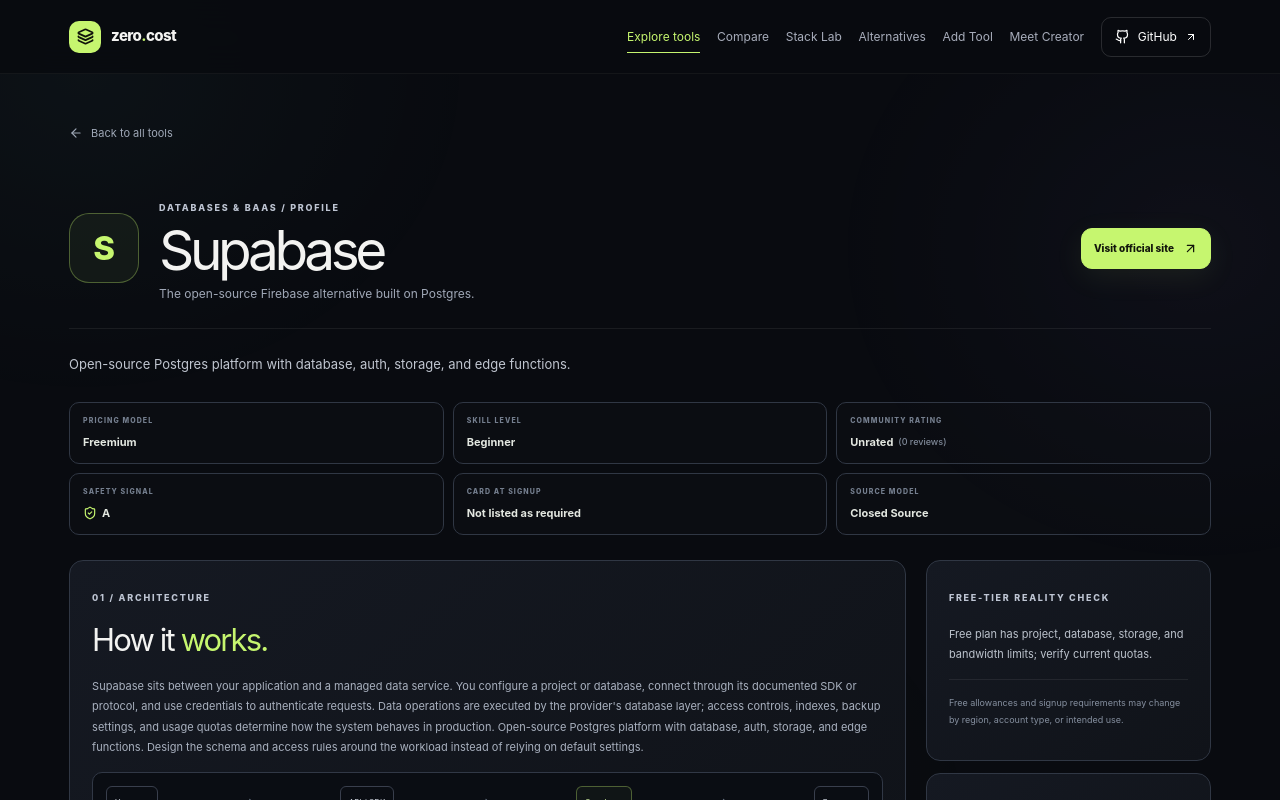
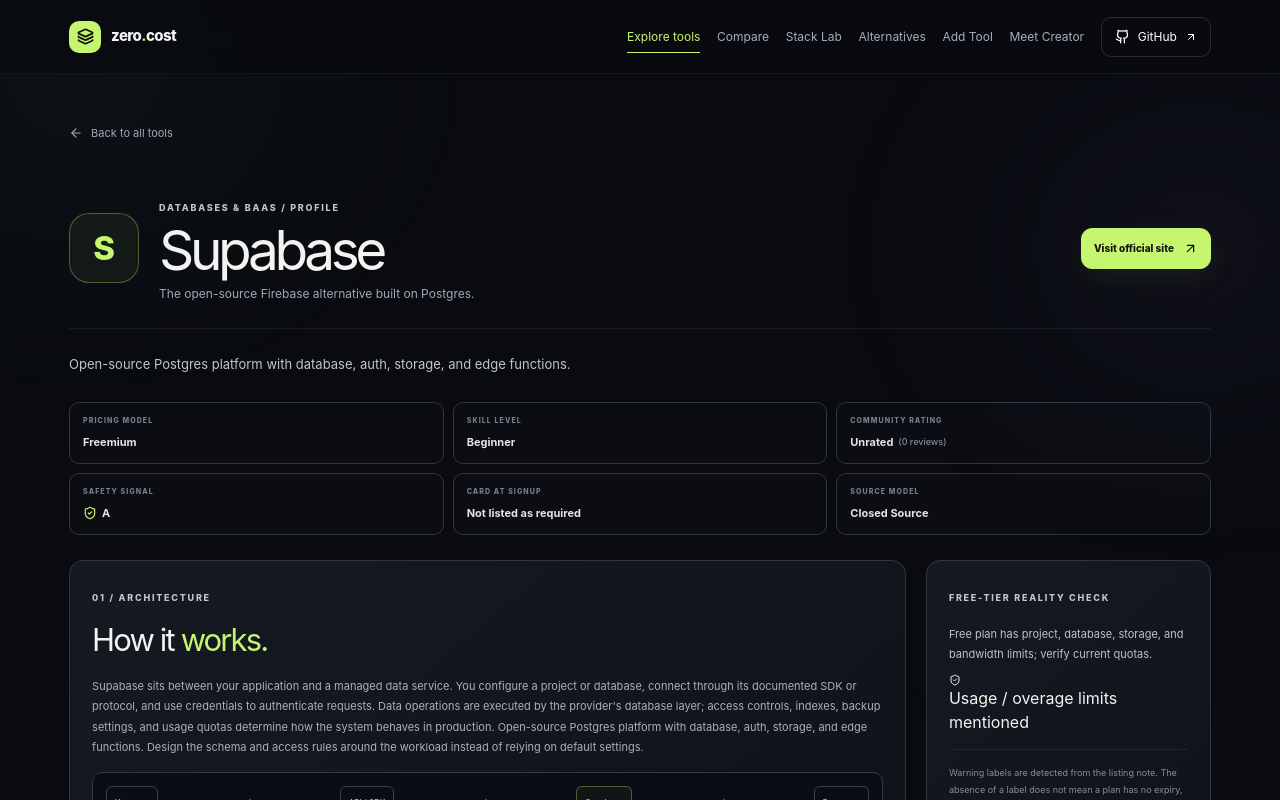
Before and after one commit to shinuXcode/-awesome-free-stack, a Next.js app: page /tools/supabase in a window 1280 px wide. Shown: the top 800 px of the page. Built offline with nearby package versions, Linux system fonts and the light colour scheme.

Commit message:
Show free-tier warning radar on permanent tool profiles

```diff
--- a/app/tools/[id]/page.tsx
+++ b/app/tools/[id]/page.tsx
@@ -4,6 +4,7 @@ import { ArrowLeft, ArrowUpRight, BookOpen, CheckCircle2, Github, Globe2, Shield
 import toolsData from "../../../data/tools.json";
 import type { Metadata } from "next";
 import type { DetailedDevTool } from "../../../lib/types";
+import { riskLabels } from "../../../lib/stack";
 
 const SITE_URL = "https://awesome-free-stack.vercel.app";
 const tools = toolsData as DetailedDevTool[];
@@ -86,7 +87,7 @@ export default async function ToolDetailPage({ params }: { params: Promise<{ id:
             <section className="detail-content-panel"><span className="eyebrow">03 / SECURITY NOTES</span><h2>Check the <span>fine print.</span></h2><p>{tool.securityDetails.dataPrivacyScore}</p><div className="detail-security-facts"><div><span>Certifications recorded</span><b>{tool.securityDetails.certifications.length ? tool.securityDetails.certifications.join(", ") : "None verified in directory"}</b></div><div><span>Community safety signal</span><b>{tool.safetyRank} (not an audit)</b></div></div><p className="detail-warning">Review data retention, access controls, subprocessors, current pricing, and usage quotas directly with the provider. These directory notes are not a security or cost guarantee.</p></section>
           </div>
           <aside className="detail-sidebar">
-            <div className="detail-side-panel"><span className="eyebrow">FREE-TIER REALITY CHECK</span><p>{tool.freeTierLimit}</p><hr /><p className="detail-small-note">Free allowances and signup requirements may change by region, account type, or intended use.</p></div>
+            <div className="detail-side-panel"><span className="eyebrow">FREE-TIER REALITY CHECK</span><p>{tool.freeTierLimit}</p><div className="detail-risk-list">{riskLabels(tool).map((label) => <span key={label}><ShieldCheck size={12} /> {label}</span>)}</div><hr /><p className="detail-small-note">Warning labels are detected from the listing note. The absence of a label does not mean a plan has no expiry, quota, billing or idle-pause restrictions. Verify current terms with the provider.</p></div>
             <div className="detail-side-panel"><span className="eyebrow">OFFICIAL LINKS</span><a href={tool.officialWebsiteUrl} target="_blank" rel="noreferrer"><Globe2 size={15} /> Website <ArrowUpRight size={13} /></a><a href={tool.docsUrl} target="_blank" rel="noreferrer"><BookOpen size={15} /> Documentation <ArrowUpRight size={13} /></a>{tool.githubRepoUrl && <a href={tool.githubRepoUrl} target="_blank" rel="noreferrer"><Github size={15} /> GitHub repository <ArrowUpRight size={13} /></a>}</div>
             <div className="detail-side-panel detail-note-panel"><CheckCircle2 size={17} /><p>Directory entries are editorial discovery notes, not paid endorsements or security certifications. Verify claims at the official source.</p></div>
           </aside>
```
